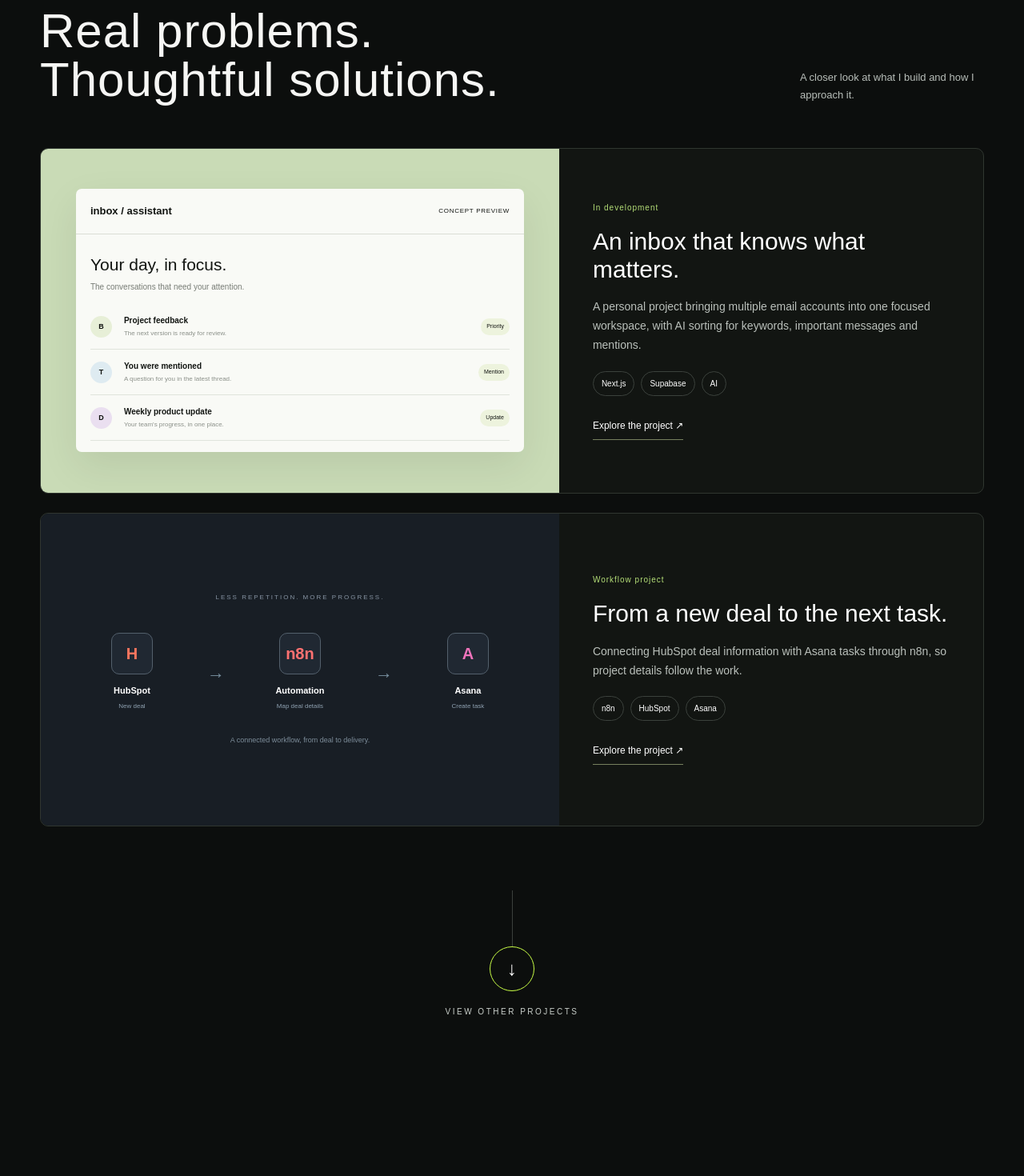
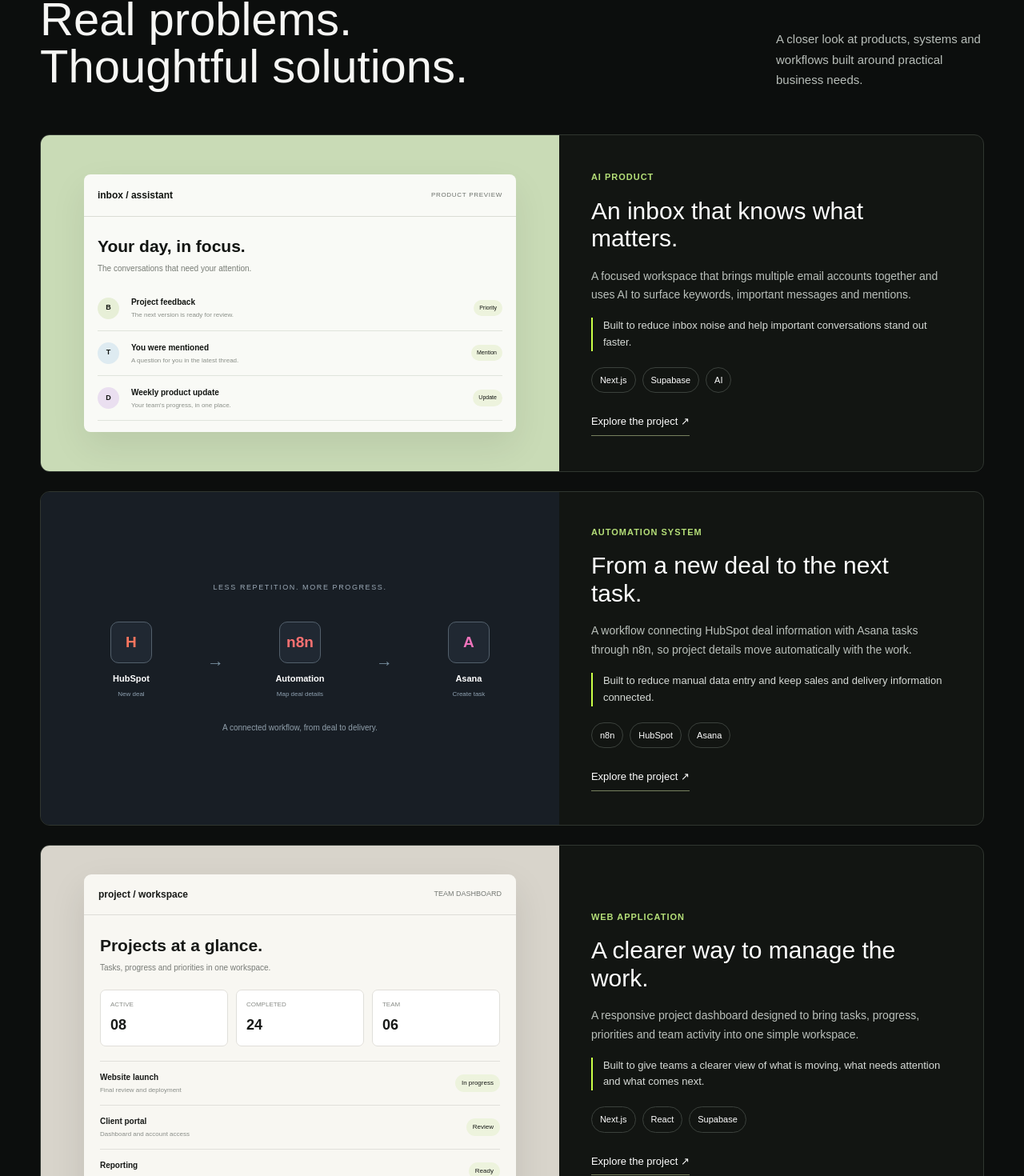
Before and after one commit to ZohaibArshad45/zohaib.dev, a Next.js app: page / in a window 1280 px wide. Shown: the part 981-2451 px from the top of the page at 80% size. Built offline with nearby package versions, Linux system fonts and the light colour scheme.

Commit message:
Project Section

```diff
--- a/components/MainPage/ProjectsSection.tsx
+++ b/components/MainPage/ProjectsSection.tsx
@@ -1,10 +1,22 @@
 "use client";
 
 import Link from "next/link";
-import { useEffect, useState, type CSSProperties } from "react";
+import {
+  useEffect,
+  useState,
+  type CSSProperties,
+} from "react";
 
 export default function SelectedWork() {
   const [width, setWidth] = useState(1440);
+
+  const [hoveredProject, setHoveredProject] = useState<
+    string | null
+  >(null);
+
+  const [hoveredLink, setHoveredLink] = useState<
+    string | null
+  >(null);
 
   useEffect(() => {
     const handleResize = () => {
@@ -31,8 +43,8 @@
       padding: isMobile
         ? "75px 20px 70px"
         : isTablet
-        ? "100px 32px 90px"
-        : "120px 48px 100px",
+        ? "95px 32px 85px"
+        : "105px 48px 95px",
       boxSizing: "border-box",
     },
 
@@ -47,38 +59,38 @@
       gridTemplateColumns: isMobile
         ? "1fr"
         : "1.5fr 0.5fr",
-      gap: isMobile ? "30px" : "60px",
+      gap: isMobile ? "28px" : "55px",
       alignItems: "end",
       marginBottom: isMobile ? "45px" : "55px",
     },
 
     label: {
       color: "#caff46",
-      fontSize: "10px",
+      fontSize: isMobile ? "11px" : "12px",
       fontWeight: "700",
-      letterSpacing: "1.5px",
-      marginBottom: "24px",
+      letterSpacing: "1px",
+      marginBottom: "22px",
+      lineHeight: "1.5",
     },
 
     heading: {
       margin: 0,
-      maxWidth: "600px",
+      maxWidth: "620px",
       color: "#f6f6f4",
       fontSize: isMobile
-        ? "42px"
+        ? "40px"
         : isTablet
-        ? "52px"
-        : "60px",
-      lineHeight: "1.02",
-      letterSpacing: isMobile ? "0px" : "1px",
+        ? "50px"
+        : "58px",
+      lineHeight: "1.03",
       fontWeight: "400",
     },
 
     intro: {
-      maxWidth: "230px",
+      maxWidth: "260px",
       margin: 0,
       color: "#b8beb9",
-      fontSize: "13px",
+      fontSize: isMobile ? "14px" : "15px",
       lineHeight: "1.7",
       justifySelf: isMobile ? "start" : "end",
     },
@@ -94,16 +106,16 @@
       display: "grid",
       gridTemplateColumns:
         isMobile || isTablet ? "1fr" : "1.1fr 0.9fr",
-      border: "1px solid #303630",
-      borderRadius: "10px",
+      borderRadius: "12px",
       overflow: "hidden",
       background: "#121512",
+      boxSizing: "border-box",
     },
 
     previewOne: {
-      minHeight: isMobile ? "330px" : "430px",
+      minHeight: isMobile ? "320px" : "420px",
       background: "#c9dbb6",
-      padding: isMobile ? "18px" : "38px",
+      padding: isMobile ? "18px" : "34px",
       boxSizing: "border-box",
       display: "flex",
       alignItems: "center",
@@ -112,39 +124,43 @@
 
     inbox: {
       width: "100%",
-      maxWidth: "560px",
+      maxWidth: "540px",
       background: "#f9faf6",
-      borderRadius: "7px",
+      borderRadius: "8px",
       overflow: "hidden",
       color: "#111411",
-      boxShadow: "0 18px 50px rgba(0,0,0,0.08)",
+      boxShadow: "0 18px 45px rgba(0,0,0,0.08)",
     },
 
     inboxTop: {
-      padding: "18px",
+      padding: "17px",
       display: "flex",
       justifyContent: "space-between",
       alignItems: "center",
       borderBottom: "1px solid #daddd5",
+      gap: "10px",
     },
 
     inboxTitle: {
-      fontSize: "13px",
+      fontSize: "12px",
       fontWeight: "700",
     },
 
     inboxSmall: {
       fontSize: "8px",
       letterSpacing: "0.7px",
+      color: "#6b706a",
+      whiteSpace: "nowrap",
     },
 
     inboxBody: {
-      padding: "22px 18px 14px",
+      padding: "21px 17px 14px",
     },
 
     inboxHeading: {
       fontSize: isMobile ? "19px" : "21px",
       marginBottom: "5px",
+      fontWeight: "700",
     },
 
     inboxText: {
@@ -183,6 +199,7 @@
     inboxRowText: {
       fontSize: "8px",
       color: "#8b9089",
+      lineHeight: "1.4",
     },
 
     badge: {
@@ -190,12 +207,15 @@
       padding: "5px 7px",
       borderRadius: "20px",
       background: "#edf3dd",
+      whiteSpace: "nowrap",
     },
 
     content: {
       padding: isMobile
         ? "30px 22px 34px"
-        : "44px 42px",
+        : isTablet
+        ? "38px 32px"
+        : "42px 40px",
       display: "flex",
       flexDirection: "column",
       justifyContent: "center",
@@ -203,9 +223,10 @@
 
     status: {
       color: "#b5df78",
-      fontSize: "10px",
+      fontSize: "11px",
       letterSpacing: "1px",
-      marginBottom: "18px",
+      marginBottom: "17px",
+      fontWeight: "700",
     },
 
     projectTitle: {
@@ -214,6 +235,7 @@
       fontSize: isMobile ? "25px" : "30px",
       fontWeight: "400",
       lineHeight: "1.15",
+      maxWidth: "440px",
     },
 
     description: {
@@ -222,6 +244,16 @@
       fontSize: isMobile ? "13px" : "14px",
       lineHeight: "1.7",
       maxWidth: "460px",
+    },
+
+    outcome: {
+      marginTop: "16px",
+      paddingLeft: "13px",
+      borderLeft: "2px solid #caff46",
+      color: "#d7dbd7",
+      fontSize: isMobile ? "12px" : "13px",
+      lineHeight: "1.6",
+      maxWidth: "450px",
     },
 
     tags: {
@@ -235,7 +267,7 @@
       padding: "7px 10px",
       border: "1px solid #3b413c",
       borderRadius: "20px",
-      fontSize: "10px",
+      fontSize: "11px",
       color: "#ffffff",
     },
 
@@ -243,16 +275,18 @@
       color: "#ffffff",
       textDecoration: "none",
       width: "fit-content",
-      marginTop: "28px",
-      paddingBottom: "8px",
-      borderBottom: "1px solid #76805e",
-      fontSize: "12px",
+      marginTop: "26px",
+      paddingBottom: "7px",
+      fontSize: "13px",
+      fontWeight: "500",
+      transition:
+        "color 0.2s ease, border-color 0.2s ease",
     },
 
     previewTwo: {
       minHeight: isMobile ? "330px" : "390px",
       background: "#181e25",
-      padding: isMobile ? "34px 22px" : "45px 38px",
+      padding: isMobile ? "34px 22px" : "42px 34px",
       boxSizing: "border-box",
       display: "flex",
       flexDirection: "column",
@@ -261,10 +295,11 @@
     },
 
     workflowLabel: {
-      color: "#8794a3",
-      fontSize: "8px",
-      letterSpacing: "2px",
-      marginBottom: isMobile ? "30px" : "38px",
+      color: "#9ba9b6",
+      fontSize: "9px",
+      letterSpacing: "1.6px",
+      marginBottom: isMobile ? "28px" : "36px",
+      textAlign: "center",
     },
 
     workflow: {
@@ -273,7 +308,7 @@
       gridTemplateColumns: isMobile
         ? "1fr"
         : "1fr auto 1fr auto 1fr",
-      gap: isMobile ? "22px" : "18px",
+      gap: isMobile ? "22px" : "16px",
       alignItems: "center",
       textAlign: "center",
     },
@@ -293,9 +328,9 @@
       display: "flex",
       alignItems: "center",
       justifyContent: "center",
-      fontSize: "20px",
+      fontSize: "19px",
       fontWeight: "700",
-      marginBottom: "12px",
+      marginBottom: "11px",
     },
 
     toolName: {
@@ -311,19 +346,131 @@
 
     arrow: {
       color: "#7890a0",
-      fontSize: "22px",
+      fontSize: "21px",
       display: isMobile ? "none" : "block",
     },
 
     workflowBottom: {
-      marginTop: "30px",
-      color: "#7d8d9a",
+      marginTop: "28px",
+      color: "#91a0ac",
+      fontSize: "10px",
+      textAlign: "center",
+      lineHeight: "1.6",
+    },
+
+    previewThree: {
+      minHeight: isMobile ? "330px" : "400px",
+      background: "#d8d4cb",
+      padding: isMobile ? "24px 18px" : "36px",
+      boxSizing: "border-box",
+      display: "flex",
+      alignItems: "center",
+      justifyContent: "center",
+    },
+
+    dashboard: {
+      width: "100%",
+      maxWidth: "540px",
+      background: "#f8f7f2",
+      color: "#171917",
+      borderRadius: "9px",
+      overflow: "hidden",
+      boxShadow: "0 18px 45px rgba(0,0,0,0.10)",
+    },
+
+    dashboardTop: {
+      display: "flex",
+      justifyContent: "space-between",
+      alignItems: "center",
+      padding: "16px 18px",
+      borderBottom: "1px solid #deddd7",
+    },
+
+    dashboardLogo: {
+      fontSize: "12px",
+      fontWeight: "700",
+    },
+
+    dashboardUser: {
       fontSize: "9px",
-      textAlign: "center",
+      color: "#757974",
+    },
+
+    dashboardBody: {
+      padding: isMobile ? "18px 16px" : "22px 20px",
+    },
+
+    dashboardTitle: {
+      fontSize: isMobile ? "18px" : "21px",
+      fontWeight: "700",
+      marginBottom: "5px",
+    },
+
+    dashboardText: {
+      fontSize: "10px",
+      color: "#777b76",
+      marginBottom: "20px",
+    },
+
+    stats: {
+      display: "grid",
+      gridTemplateColumns: "repeat(3, 1fr)",
+      gap: "10px",
+      marginBottom: "18px",
+    },
+
+    stat: {
+      border: "1px solid #e0dfda",
+      borderRadius: "7px",
+      padding: isMobile ? "10px" : "12px",
+      background: "#ffffff",
+    },
+
+    statLabel: {
+      fontSize: "8px",
+      color: "#8a8d88",
+      marginBottom: "6px",
+    },
+
+    statValue: {
+      fontSize: isMobile ? "15px" : "18px",
+      fontWeight: "700",
+    },
+
+    taskList: {
+      borderTop: "1px solid #e0dfda",
+    },
+
+    task: {
+      display: "grid",
+      gridTemplateColumns: "1fr auto",
+      gap: "10px",
+      padding: "12px 0",
+      borderBottom: "1px solid #e0dfda",
+      alignItems: "center",
+    },
+
+    taskTitle: {
+      fontSize: "10px",
+      fontWeight: "700",
+      marginBottom: "3px",
+    },
+
+    taskText: {
+      fontSize: "8px",
+      color: "#8a8e89",
+    },
+
+    taskStatus: {
+      fontSize: "8px",
+      padding: "5px 8px",
+      borderRadius: "20px",
+      background: "#edf3dd",
+      whiteSpace: "nowrap",
     },
 
     bottom: {
-      marginTop: isMobile ? "60px" : "80px",
+      marginTop: isMobile ? "60px" : "75px",
       display: "flex",
       flexDirection: "column",
       alignItems: "center",
@@ -332,30 +479,71 @@
 
     line: {
       width: "1px",
-      height: "70px",
+      height: isMobile ? "50px" : "60px",
       background: "#3b403c",
     },
 
     circle: {
-      width: "56px",
-      height: "56px",
+      width: "54px",
+      height: "54px",
       borderRadius: "50%",
       border: "1px solid #caff46",
       display: "flex",
       alignItems: "center",
       justifyContent: "center",
-      fontSize: "24px",
+      fontSize: "22px",
       color: "#ffffff",
-      marginBottom: "18px",
+      marginBottom: "16px",
     },
 
     viewLink: {
       color: "#c9cfca",
       textDecoration: "none",
-      fontSize: "10px",
-      letterSpacing: "2.5px",
+      fontSize: "11px",
+      letterSpacing: "1.6px",
+      fontWeight: "600",
     },
   };
+
+  const getCardStyle = (
+    project: string
+  ): CSSProperties => ({
+    ...styles.card,
+
+    border:
+      hoveredProject === project
+        ? "1px solid #caff46"
+        : "1px solid #303630",
+
+    transform:
+      hoveredProject === project
+        ? "translateY(-3px)"
+        : "translateY(0)",
+
+    boxShadow:
+      hoveredProject === project
+        ? "0 18px 45px rgba(0,0,0,0.22)"
+        : "none",
+
+    transition:
+      "transform 0.25s ease, border-color 0.25s ease, box-shadow 0.25s ease",
+  });
+
+  const getProjectLinkStyle = (
+    project: string
+  ): CSSProperties => ({
+    ...styles.projectLink,
+
+    color:
+      hoveredLink === project
+        ? "#caff46"
+        : "#ffffff",
+
+    borderBottom:
+      hoveredLink === project
+        ? "1px solid #caff46"
+        : "1px solid #76805e",
+  });
 
   return (
     <section style={styles.section}>
@@ -374,12 +562,21 @@
           </div>
 
           <p style={styles.intro}>
-            A closer look at what I build and how I approach it.
+            A closer look at products, systems and workflows built around
+            practical business needs.
           </p>
         </div>
 
         <div style={styles.projects}>
-          <article style={styles.card}>
+          <article
+            style={getCardStyle("inbox")}
+            onMouseEnter={() =>
+              setHoveredProject("inbox")
+            }
+            onMouseLeave={() =>
+              setHoveredProject(null)
+            }
+          >
             <div style={styles.previewOne}>
               <div style={styles.inbox}>
                 <div style={styles.inboxTop}>
@@ -388,7 +585,7 @@
                   </span>
 
                   <span style={styles.inboxSmall}>
-                    CONCEPT PREVIEW
+                    PRODUCT PREVIEW
                   </span>
                 </div>
 
@@ -476,7 +673,7 @@
 
             <div style={styles.content}>
               <div style={styles.status}>
-                In development
+                AI PRODUCT
               </div>
 
               <h3 style={styles.projectTitle}>
@@ -484,35 +681,46 @@
               </h3>
 
               <p style={styles.description}>
-                A personal project bringing multiple email accounts
-                into one focused workspace, with AI sorting for
-                keywords, important messages and mentions.
+                A focused workspace that brings multiple email accounts
+                together and uses AI to surface keywords, important messages
+                and mentions.
               </p>
 
+              <div style={styles.outcome}>
+                Built to reduce inbox noise and help important conversations
+                stand out faster.
+              </div>
+
               <div style={styles.tags}>
-                <span style={styles.tag}>
-                  Next.js
-                </span>
-
-                <span style={styles.tag}>
-                  Supabase
-                </span>
-
-                <span style={styles.tag}>
-                  AI
-                </span>
+                <span style={styles.tag}>Next.js</span>
+                <span style={styles.tag}>Supabase</span>
+                <span style={styles.tag}>AI</span>
               </div>
 
               <Link
-                href="/work/inbox"
-                style={styles.projectLink}
+                href="/projects/inbox"
+                style={getProjectLinkStyle("inbox")}
+                onMouseEnter={() =>
+                  setHoveredLink("inbox")
+                }
+                onMouseLeave={() =>
+                  setHoveredLink(null)
+                }
               >
                 Explore the project ↗
               </Link>
             </div>
           </article>
 
-          <article style={styles.card}>
+          <article
+            style={getCardStyle("automation")}
+            onMouseEnter={() =>
+              setHoveredProject("automation")
+            }
+            onMouseLeave={() =>
+              setHoveredProject(null)
+            }
+          >
             <div style={styles.previewTwo}>
               <div style={styles.workflowLabel}>
                 LESS REPETITION. MORE PROGRESS.
@@ -592,7 +800,7 @@
 
             <div style={styles.content}>
               <div style={styles.status}>
-                Workflow project
+                AUTOMATION SYSTEM
               </div>
 
               <h3 style={styles.projectTitle}>
@@ -600,27 +808,187 @@
               </h3>
 
               <p style={styles.description}>
-                Connecting HubSpot deal information with Asana tasks
-                through n8n, so project details follow the work.
+                A workflow connecting HubSpot deal information with Asana
+                tasks through n8n, so project details move automatically with
+                the work.
               </p>
 
+              <div style={styles.outcome}>
+                Built to reduce manual data entry and keep sales and delivery
+                information connected.
+              </div>
+
               <div style={styles.tags}>
-                <span style={styles.tag}>
-                  n8n
-                </span>
-
-                <span style={styles.tag}>
-                  HubSpot
-                </span>
-
-                <span style={styles.tag}>
-                  Asana
-                </span>
+                <span style={styles.tag}>n8n</span>
+                <span style={styles.tag}>HubSpot</span>
+                <span style={styles.tag}>Asana</span>
               </div>
 
               <Link
-                href="/work/automation"
-                style={styles.projectLink}
+                href="/projects/automation"
+                style={getProjectLinkStyle("automation")}
+                onMouseEnter={() =>
+                  setHoveredLink("automation")
+                }
+                onMouseLeave={() =>
+                  setHoveredLink(null)
+                }
+              >
+                Explore the project ↗
+              </Link>
+            </div>
+          </article>
+
+          <article
+            style={getCardStyle("dashboard")}
+            onMouseEnter={() =>
+              setHoveredProject("dashboard")
+            }
+            onMouseLeave={() =>
+              setHoveredProject(null)
+            }
+          >
+            <div style={styles.previewThree}>
+              <div style={styles.dashboard}>
+                <div style={styles.dashboardTop}>
+                  <div style={styles.dashboardLogo}>
+                    project / workspace
+                  </div>
+
+                  <div style={styles.dashboardUser}>
+                    TEAM DASHBOARD
+                  </div>
+                </div>
+
+                <div style={styles.dashboardBody}>
+                  <div style={styles.dashboardTitle}>
+                    Projects at a glance.
+                  </div>
+
+                  <div style={styles.dashboardText}>
+                    Tasks, progress and priorities in one workspace.
+                  </div>
+
+                  <div style={styles.stats}>
+                    <div style={styles.stat}>
+                      <div style={styles.statLabel}>
+                        ACTIVE
+                      </div>
+
+                      <div style={styles.statValue}>
+                        08
+                      </div>
+                    </div>
+
+                    <div style={styles.stat}>
+                      <div style={styles.statLabel}>
+                        COMPLETED
+                      </div>
+
+                      <div style={styles.statValue}>
+                        24
+                      </div>
+                    </div>
+
+                    <div style={styles.stat}>
+                      <div style={styles.statLabel}>
+                        TEAM
+                      </div>
+
+                      <div style={styles.statValue}>
+                        06
+                      </div>
+                    </div>
+                  </div>
+
+                  <div style={styles.taskList}>
+                    <div style={styles.task}>
+                      <div>
+                        <div style={styles.taskTitle}>
+                          Website launch
+                        </div>
+
+                        <div style={styles.taskText}>
+                          Final review and deployment
+                        </div>
+                      </div>
+
+                      <div style={styles.taskStatus}>
+                        In progress
+                      </div>
+                    </div>
+
+                    <div style={styles.task}>
+                      <div>
+                        <div style={styles.taskTitle}>
+                          Client portal
+                        </div>
+
+                        <div style={styles.taskText}>
+                          Dashboard and account access
+                        </div>
+                      </div>
+
+                      <div style={styles.taskStatus}>
+                        Review
+                      </div>
+                    </div>
+
+                    <div style={styles.task}>
+                      <div>
+                        <div style={styles.taskTitle}>
+                          Reporting
+                        </div>
+
+                        <div style={styles.taskText}>
+                          Weekly performance summary
+                        </div>
+                      </div>
+
+                      <div style={styles.taskStatus}>
+                        Ready
+                      </div>
+                    </div>
+                  </div>
+                </div>
+              </div>
+            </div>
+
+            <div style={styles.content}>
+              <div style={styles.status}>
+                WEB APPLICATION
+              </div>
+
+              <h3 style={styles.projectTitle}>
+                A clearer way to manage the work.
+              </h3>
+
+              <p style={styles.description}>
+                A responsive project dashboard designed to bring tasks,
+                progress, priorities and team activity into one simple
+                workspace.
+              </p>
+
+              <div style={styles.outcome}>
+                Built to give teams a clearer view of what is moving, what
+                needs attention and what comes next.
+              </div>
+
+              <div style={styles.tags}>
+                <span style={styles.tag}>Next.js</span>
+                <span style={styles.tag}>React</span>
+                <span style={styles.tag}>Supabase</span>
+              </div>
+
+              <Link
+                href="/projects/dashboard"
+                style={getProjectLinkStyle("dashboard")}
+                onMouseEnter={() =>
+                  setHoveredLink("dashboard")
+                }
+                onMouseLeave={() =>
+                  setHoveredLink(null)
+                }
               >
                 Explore the project ↗
               </Link>
@@ -632,7 +1000,7 @@
           <div style={styles.line} />
 
           <Link
-            href="/work"
+            href="/projects"
             style={{
               textDecoration: "none",
             }}
@@ -643,10 +1011,10 @@
           </Link>
 
           <Link
-            href="/work"
+            href="/projects"
             style={styles.viewLink}
           >
-            VIEW OTHER PROJECTS
+            VIEW ALL PROJECTS
           </Link>
         </div>
       </div>
```
